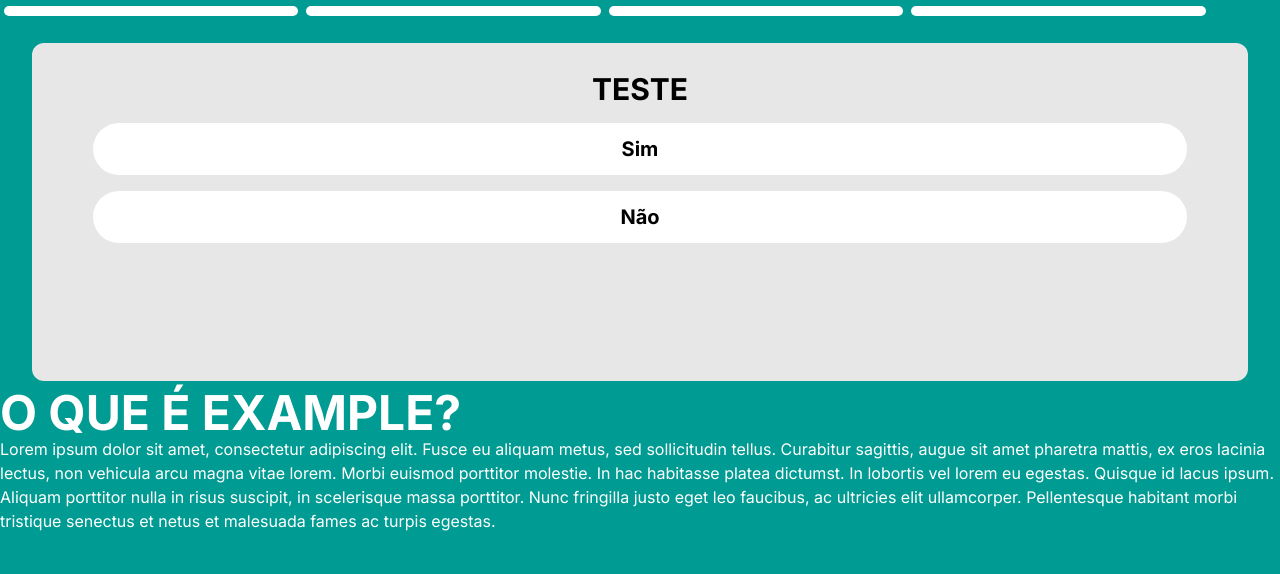
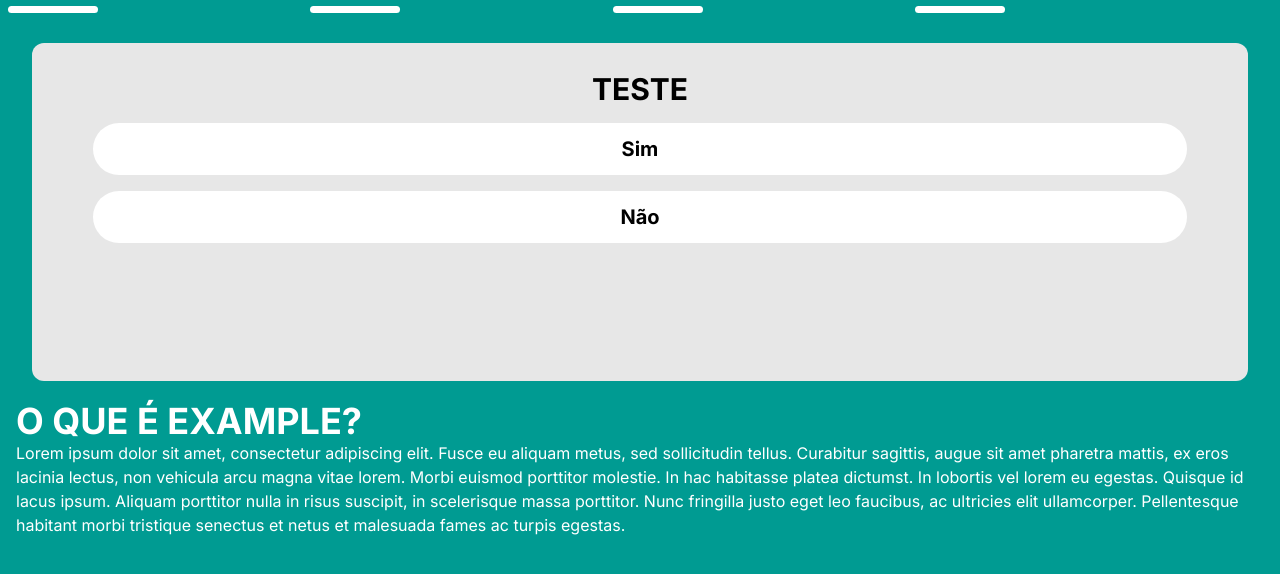
Before and after one commit to heitorlimamorei/survey-burnout-front-end, a Next.js app: page /quiz in a window 1280 px wide. Shown: the top 574 px of the page. Built offline with nearby package versions, Linux system fonts and the light colour scheme.

Commit message:
feat: added animations to quiz page

```diff
--- a/package.json
+++ b/package.json
@@ -10,6 +10,7 @@
     "prepare": "husky install"
   },
   "dependencies": {
+    "framer-motion": "^10.16.4",
     "lodash": "^4.17.21",
     "next": "13.5.4",
     "react": "^18",
--- a/src/app/quiz/page.tsx
+++ b/src/app/quiz/page.tsx
@@ -1,5 +1,5 @@
 'use client';
-
+import { motion } from 'framer-motion';
 import useQuiz from '@/hooks/useQuiz';
 import ProgressBar from '@/components/ProgressBar';
 import React, { useState } from 'react';
@@ -42,25 +42,70 @@ export default function Quiz() {
   console.log(questions);
 
   return !isCheckoutOpen ? (
-    <div className='h-full w-full flex flex-col items-center justify-center'>
+
+    <div className="h-full w-full flex flex-col items-center justify-center">
       <ProgressBar questionPosition={questionPosition}></ProgressBar>
-      <div className='mt-6 h-[45%] py-5 rounded-xl my-2 w-[95%] bg-[#E7E7E7]'>
-        <h1 className='text-center p-2 text-3xl font-bold'>{currentQuestion.title}</h1>
-        <ul className='flex flex-col items-center'>
+      <motion.div className="mt-6 h-[45%] py-5 rounded-xl my-2 w-[95%] bg-[#E7E7E7]"
+      initial={{ opacity: 0, y: -20 }}
+      animate={{ opacity: 1, y: 0 }}
+      transition={{
+        duration:1,
+        ease: [0, 0.71, 0.2, 1.01],
+        damping: 5,
+        stiffness: 100,
+        restDelta: 0.001,
+      }}>
+        <motion.h1 className="text-center p-2 text-3xl font-bold"
+        initial={{ opacity: 0, y: -20 }}
+        animate={{ opacity: 1, y: 0 }}
+        transition={{
+          duration: 1,
+          ease: [0, 0.71, 0.2, 1.01],
+          type: 'spring',
+          damping: 5,
+          stiffness: 100,
+          restDelta: 0.001,
+        }}>
+          {currentQuestion.title}
+        </motion.h1>
+        <ul className="flex flex-col items-center">
           {currentQuestion.options.map((option) => (
-            <li
+            <motion.li
               key={option.id}
+              initial={{ opacity: 0, y: -20 }}
+              animate={{ opacity: 1, y: 0 }}
+              transition={{
+                duration: 1,
+                ease: [0, 0.71, 0.2, 1.01],
+                type: 'spring',
+                damping: 5,
+                stiffness: 100,
+                restDelta: 0.001,
+              }}
               onClick={() => handleConfirmAnswer(option.value)}
               className="text-center font-bold text-xl my-2 w-[90%] rounded-full py-3 bg-white">
               {option.title}
-            </li>
+            </motion.li>
           ))}
         </ul>
-      </div>
-      <div className='h-[55%] text-white '>
-        <h1 className='text-5xl font-bold'>O QUE É EXAMPLE?</h1>
-        <p>Lorem ipsum dolor sit amet, consectetur adipiscing elit. Fusce eu aliquam metus, sed sollicitudin tellus. Curabitur sagittis, augue sit amet pharetra mattis, ex eros lacinia lectus, non vehicula arcu magna vitae lorem. Morbi euismod porttitor molestie. In hac habitasse platea dictumst. In lobortis vel lorem eu egestas. Quisque id lacus ipsum. Aliquam porttitor nulla in risus suscipit, in scelerisque massa porttitor. Nunc fringilla justo eget leo faucibus, ac ultricies elit ullamcorper. Pellentesque habitant morbi tristique senectus et netus et malesuada fames ac turpis egestas.</p>
-      </div>
+      </motion.div>
+      <motion.div className="h-[55%] text-white p-3 pl-4"
+      initial={{opacity:0, x:-100}}
+      animate={{opacity:1, x:0}}
+      transition={{duration:1.5}}>
+        <h1 className="text-4xl font-bold">O QUE É EXAMPLE?</h1>
+        <p>
+          Lorem ipsum dolor sit amet, consectetur adipiscing elit. Fusce eu
+          aliquam metus, sed sollicitudin tellus. Curabitur sagittis, augue sit
+          amet pharetra mattis, ex eros lacinia lectus, non vehicula arcu magna
+          vitae lorem. Morbi euismod porttitor molestie. In hac habitasse platea
+          dictumst. In lobortis vel lorem eu egestas. Quisque id lacus ipsum.
+          Aliquam porttitor nulla in risus suscipit, in scelerisque massa
+          porttitor. Nunc fringilla justo eget leo faucibus, ac ultricies elit
+          ullamcorper. Pellentesque habitant morbi tristique senectus et netus
+          et malesuada fames ac turpis egestas.
+        </p>
+      </motion.div>
     </div>
   ) : (
     <div>Checkout is open</div>
--- a/src/components/ProgressBar.tsx
+++ b/src/components/ProgressBar.tsx
@@ -1,3 +1,5 @@
+import { motion } from "framer-motion"
+
 export default function ProgressBar({questionPosition}) {
     const divs = [0, 1, 2, 3];
     let answered = []
@@ -21,13 +23,18 @@ export default function ProgressBar({questionPosition}) {
     return (
       <div className="w-full flex mt-1 items-center h-[1rem]">
         {divs.map((index) => (
-          <div
+          <div className="bg-transparent mx-1 w-[23%] h-2/3 rounded-full">
+          <motion.div
             key={index}
+            initial={{width:0}}
+            animate={{width:90}}
+            transition={{type:'spring', duration: 2}}
             className={
               answered[index]
-                ? 'bg-[#00CFC3] mx-1 w-[23%] h-2/3 rounded-full'
-                : 'bg-white mx-1 w-[23%] h-2/3 rounded-full'
-            }></div>
+                ? 'bg-[#00CFC3] mx-1  h-2/3 rounded-full'
+                : 'bg-white mx-1  h-2/3 rounded-full'
+            }></motion.div>
+            </div>
         ))}
       </div>
     );
```
Also changed, not shown: 1 other file (tests, documents, lock files or other folders).
